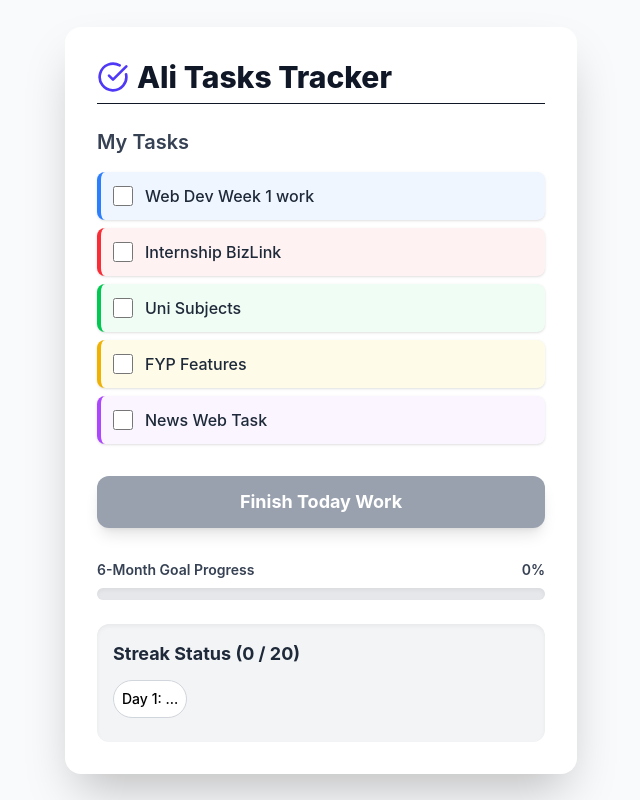
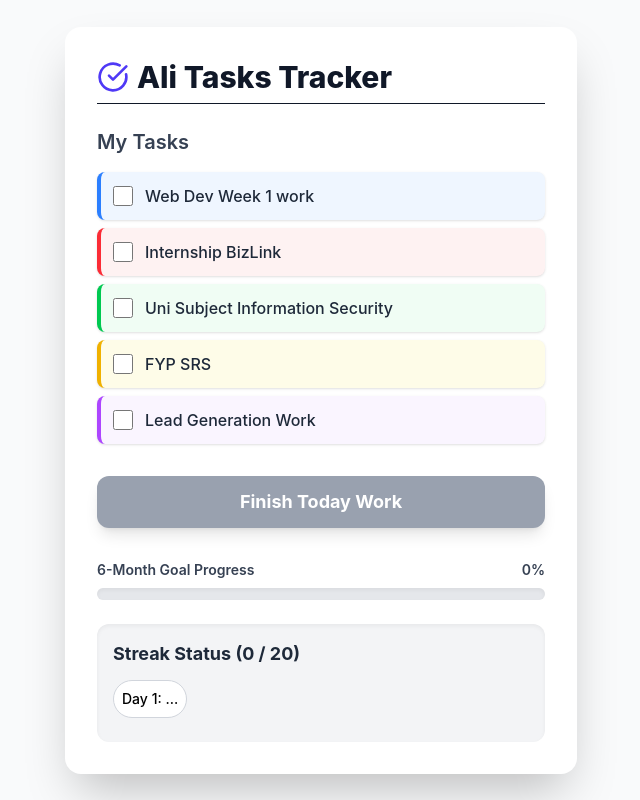
Before and after one commit to ali9463/Daily-Tasks-Tracker, a React (Vite) app: page / in a window 1280 px wide. Shown: the whole page, without its empty margins (319-959 px from the left). Built offline with nearby package versions, Linux system fonts and the light colour scheme.

Commit message:
Thurday Tasks

```diff
--- a/src/pages/ProgressTracker.jsx
+++ b/src/pages/ProgressTracker.jsx
@@ -8,9 +8,9 @@ const PROGRESS_INCREMENT = 5; // Increase by 5% per day (20 days to reach 100%)
 const initialTasks = [
     { id: 1, text: "Web Dev Week 1 work", color: "border-blue-500 bg-blue-50", isChecked: false },
     { id: 2, text: "Internship BizLink", color: "border-red-500 bg-red-50", isChecked: false },
-    { id: 3, text: "Uni Subjects", color: "border-green-500 bg-green-50", isChecked: false },
-    { id: 4, text: "FYP Features", color: "border-yellow-500 bg-yellow-50", isChecked: false },
-    { id: 5, text: "News Web Task", color: "border-purple-500 bg-purple-50", isChecked: false },
+    { id: 3, text: "Uni Subject Information Security", color: "border-green-500 bg-green-50", isChecked: false },
+    { id: 4, text: "FYP SRS", color: "border-yellow-500 bg-yellow-50", isChecked: false },
+    { id: 5, text: "Lead Generation Work", color: "border-purple-500 bg-purple-50", isChecked: false },
 ];
 
 // Helper function to calculate time until unlock
```
